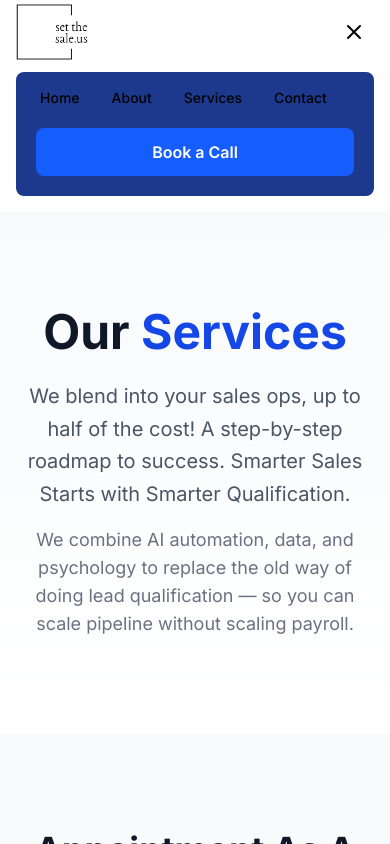
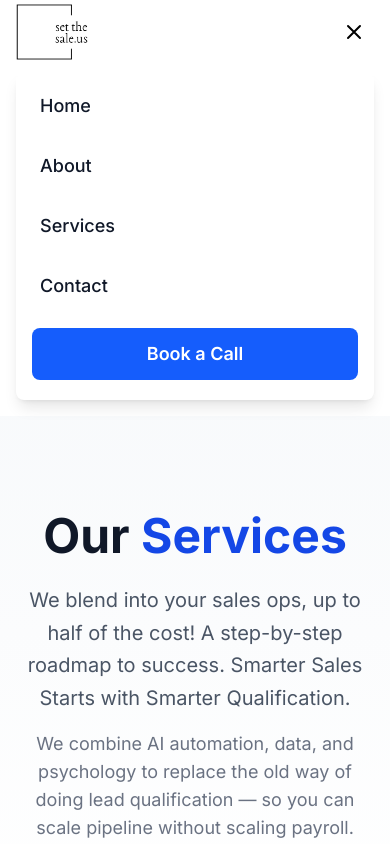
Before and after one commit to capitanbarbosa/setthesale-us, a Next.js app: page /services-1 in a window 390 px wide. Both pictures are taken after a click on the button "Open main menu". Shown: the top 844 px of the page. Built offline with nearby package versions, Linux system fonts and the light colour scheme.

Commit message:
mobile navbar

```diff
--- a/src/components/Navbar.js
+++ b/src/components/Navbar.js
@@ -5,13 +5,17 @@ import Link from "next/link";
 import Image from "next/image";
 import { Menu, Transition } from "@headlessui/react";
 
-const NavItem = ({ item, closeMenu }) => {
+const NavItem = ({ item, closeMenu, isMobile = false }) => {
   // If no subItems, render as simple link
   if (!item.subItems || item.subItems.length === 0) {
     return (
       <Link
         href={item.href}
-        className="inline-flex justify-center rounded-md px-4 py-2 text-sm font-medium text-black hover:text-gray-300 focus:outline-none"
+        className={`${
+          isMobile
+            ? "block w-full text-left px-4 py-3 text-lg font-medium text-gray-900 hover:bg-gray-100 rounded-md"
+            : "inline-flex justify-center rounded-md px-4 py-2 text-sm font-medium text-black hover:text-gray-300"
+        } focus:outline-none`}
         onClick={closeMenu}
       >
         {item.label}
@@ -209,13 +213,13 @@ const Navbar = () => {
 
         {/* Mobile Menu */}
         <div className={`md:hidden ${isMenuOpen ? "block" : "hidden"}`}>
-          <div className="px-2 pt-2 pb-3 space-y-1 sm:px-3 bg-blue-900 rounded-lg mt-2 mb-4">
+          <div className="px-2 pt-2 pb-3 space-y-2 sm:px-3 bg-white rounded-lg mt-2 mb-4 shadow-lg">
             {menuItems.map((item) => (
-              <NavItem key={item.href} item={item} closeMenu={closeMenu} />
+              <NavItem key={item.href} item={item} closeMenu={closeMenu} isMobile={true} />
             ))}
-            <div className="px-3 py-2">
+            <div className="px-2 py-2">
               <Link href="/book-a-call" onClick={closeMenu}>
-                <button className="w-full bg-blue-600 hover:bg-blue-700 text-white font-semibold py-3 px-4 rounded-lg transition-all duration-300 cursor-pointer">
+                <button className="w-full bg-blue-600 hover:bg-blue-700 text-white font-semibold py-3 px-4 rounded-lg transition-all duration-300 cursor-pointer text-lg">
                   Book a Call
                 </button>
               </Link>
```
